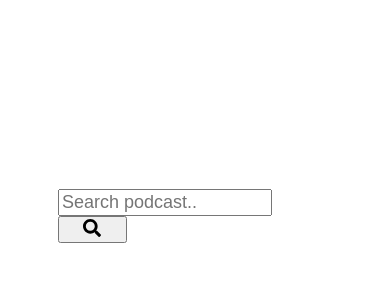
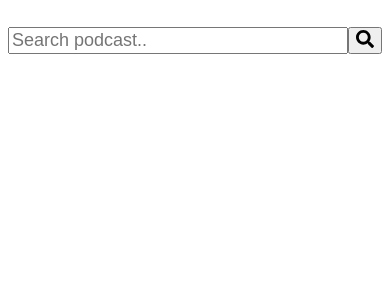
Before and after one commit to ilyakuchin/podcast-surfer, a React (Create React App) app: page / in a window 390 px wide. Shown: the top 300 px of the page. Built offline with nearby package versions, Linux system fonts and the light colour scheme.

Commit message:
Add responsive layout to SearchPodcast component

```diff
--- a/src/components/SearchPodcast/SearchForm/SearchForm.js
+++ b/src/components/SearchPodcast/SearchForm/SearchForm.js
@@ -4,20 +4,31 @@ import { FontAwesomeIcon } from "@fortawesome/react-fontawesome";
 import { faSearch } from "@fortawesome/free-solid-svg-icons";
 import axios from "axios";
 
+const Search = styled.form`
+  margin-top: 30px;
+  grid-area: search;
+  display: grid;
+  max-width: 700px;
+  align-self: center;
+  justify-self: center;
+  grid-template-columns: 10fr 1fr;
+  grid-template-areas: "input button";
+`;
+
 const SearchInput = styled.input`
-  width: 75%;
+  grid-area: input;
   font-size: 18px;
 `;
 
 const SearchButton = styled.button`
-  width: 25%;
+  grid-area: button;
   font-size: 18px;
 `;
 
 export default class SearchForm extends Component {
   render() {
     return (
-      <form>
+      <Search>
         <SearchInput
           type="text"
           placeholder="Search podcast.."
@@ -40,7 +51,7 @@ export default class SearchForm extends Component {
         >
           <FontAwesomeIcon icon={faSearch} />
         </SearchButton>
-      </form>
+      </Search>
     );
   }
 }
--- a/src/components/SearchPodcast/SearchPodcast.js
+++ b/src/components/SearchPodcast/SearchPodcast.js
@@ -7,9 +7,20 @@ import SearchResults from "./SearchResults/SearchResults";
 const ComponentGrid = styled.div`
   display: grid;
   height: 100%;
+  grid-template-rows: 50px auto;
+  justify-items: center;
+  grid-template-areas:
+    "search"
+    "results";
+`;
+
+const CenterSpinner = styled.div`
+  display: grid;
+  grid-area: results;
   width: 100%;
+  height: 100%;
   justify-items: center;
-  place-items: center;
+  align-items: center;
 `;
 
 export default class SearchPodcast extends Component {
@@ -38,7 +49,9 @@ export default class SearchPodcast extends Component {
         {this.state.podcasts ? (
           <SearchResults podcasts={this.state.podcasts} />
         ) : (
-          <LoadingSpinner />
+          <CenterSpinner>
+            <LoadingSpinner />
+          </CenterSpinner>
         )}
       </ComponentGrid>
     );
--- a/src/components/SearchPodcast/SearchResults/SearchResults.js
+++ b/src/components/SearchPodcast/SearchResults/SearchResults.js
@@ -3,15 +3,29 @@ import { Link } from "react-router-dom";
 import styled from "styled-components";
 
 const Podcasts = styled.ul`
+  margin: 0;
+  padding: 0;
+  margin-top: 50px;
+  grid-area: results;
   list-style-type: none;
 `;
 
 const PodcastGrid = styled.li`
+  margin-top: 50px;
+  justify-items: center;
+  align-items: center;
+  max-width: 700px;
   display: grid;
   grid-template-areas: "podcast-image podcast-link";
   justify-items: center;
   align-items: center;
   grid-template-columns: 200px auto;
+
+  @media (max-width: 600px) {
+    grid-template-areas:
+      "podcast-image"
+      "podcast-link";
+  }
 `;
 
 const PodcastImage = styled.img`
@@ -23,6 +37,10 @@ const PodcastImage = styled.img`
 
 const PodcastLink = styled.div`
   grid-area: podcast-link;
+
+  @media (max-width: 600px) {
+    text-align: center;
+  }
 `;
 
 export default class SearchResults extends Component {
```
